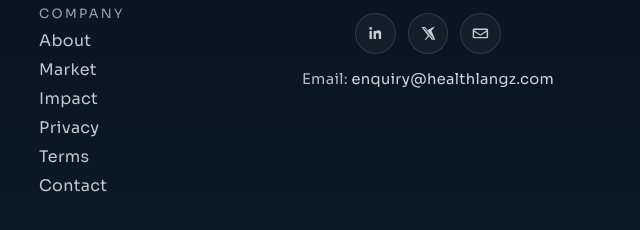
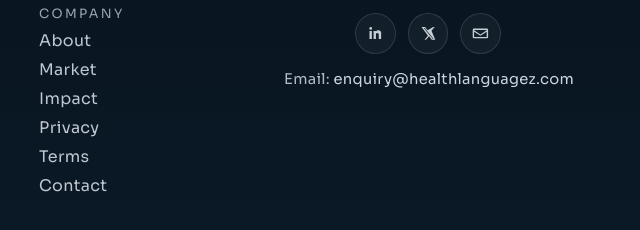
Before and after one commit to wal37/hlang, a plain HTML site: page index.html in a window 1280 px wide. Shown: the part 9963-10193 px from the top of the page, 640-1280 px from the left. Drawn offline with Linux system fonts and the light colour scheme.

Commit message:
Update index.html

```diff
--- a/index.html
+++ b/index.html
@@ -448,7 +448,7 @@
           </a>
         </div>
         <div class="footer-social-contact">
-          <p>Email: <a href="mailto:enquiry@healthlangz.com">enquiry@healthlangz.com</a></p>
+          <p>Email: <a href="mailto:enquiry@healthlanguagez.com">enquiry@healthlanguagez.com</a></p>
 
         </div>
       </div>
```
